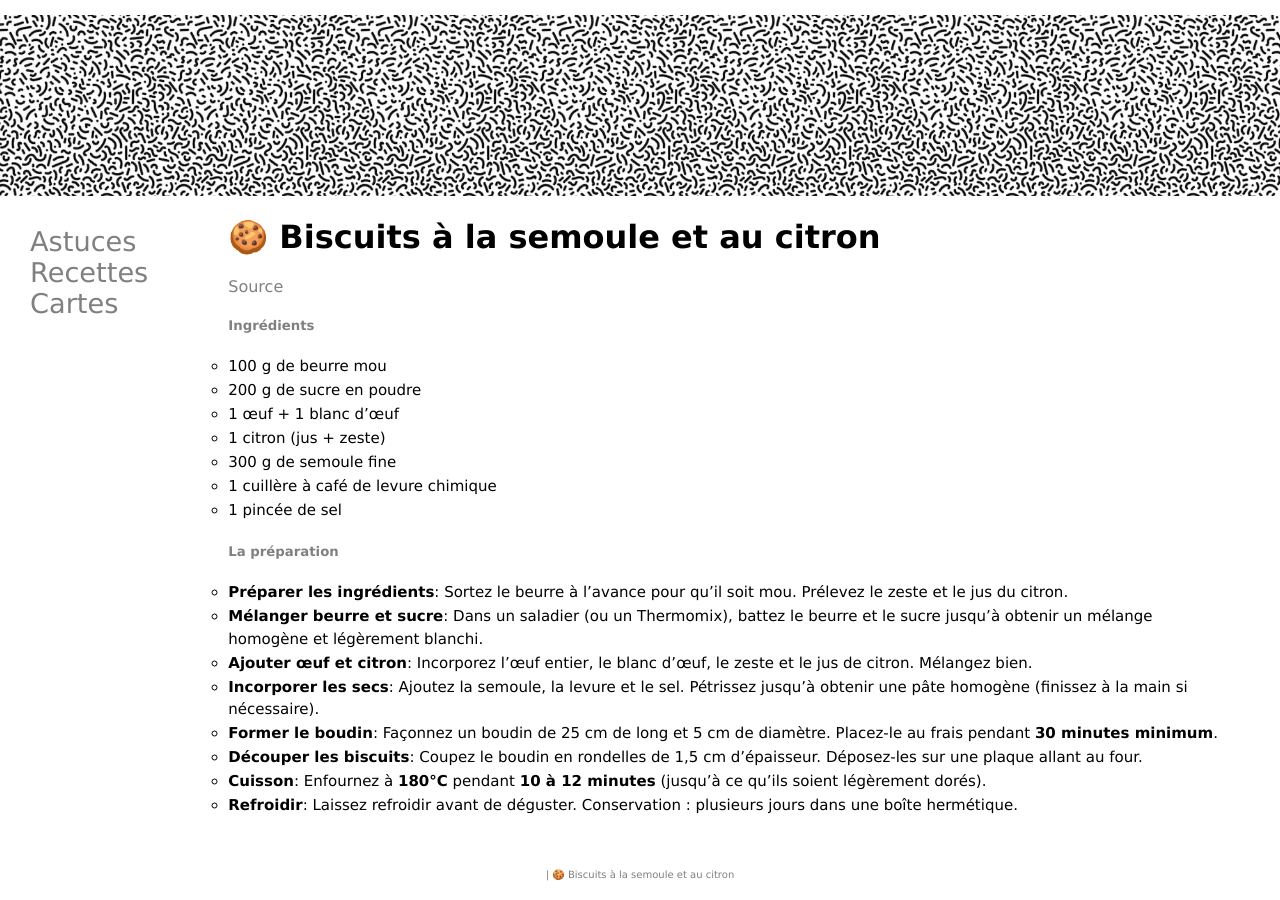
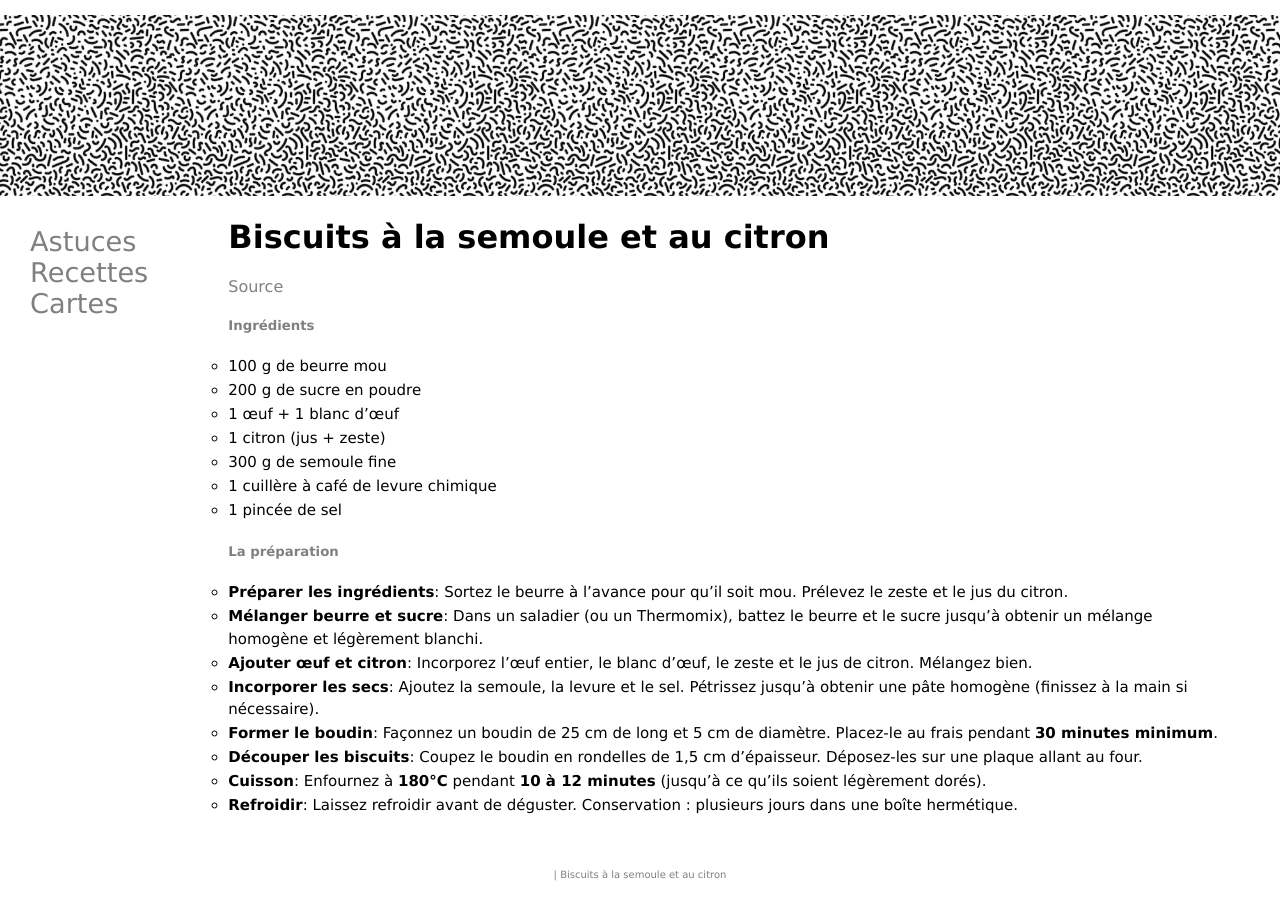
Before and after one commit to DenAff/heol, a Jekyll site: the page built from _posts/recettes/Biscuits/2020-01-01-biscuits-a-la-semoule-et-au-citron.md, in a window 1280 px wide. Built offline with Jekyll 4.4.1, drawn with Linux system fonts in a browser that asks for light colours.

```diff
--- a/_posts/recettes/Biscuits/2020-01-01-biscuits-a-la-semoule-et-au-citron.md
+++ b/_posts/recettes/Biscuits/2020-01-01-biscuits-a-la-semoule-et-au-citron.md
@@ -1,5 +1,5 @@
 ---
-title: 🍪 Biscuits à la semoule et au citron
+title: Biscuits à la semoule et au citron
 layout: posts
 custom_css: posts
 permalink: /recettes/:title
```
